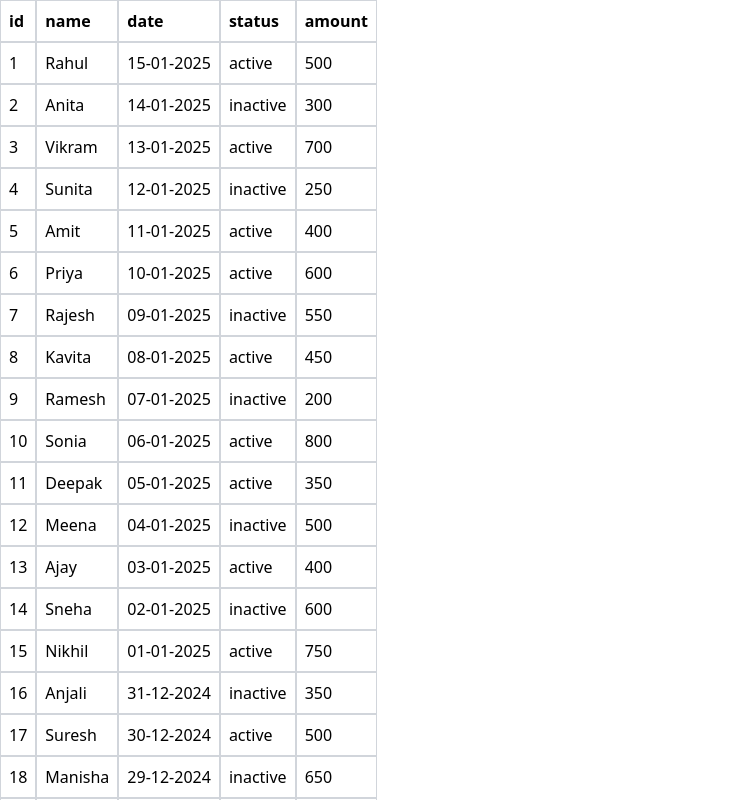
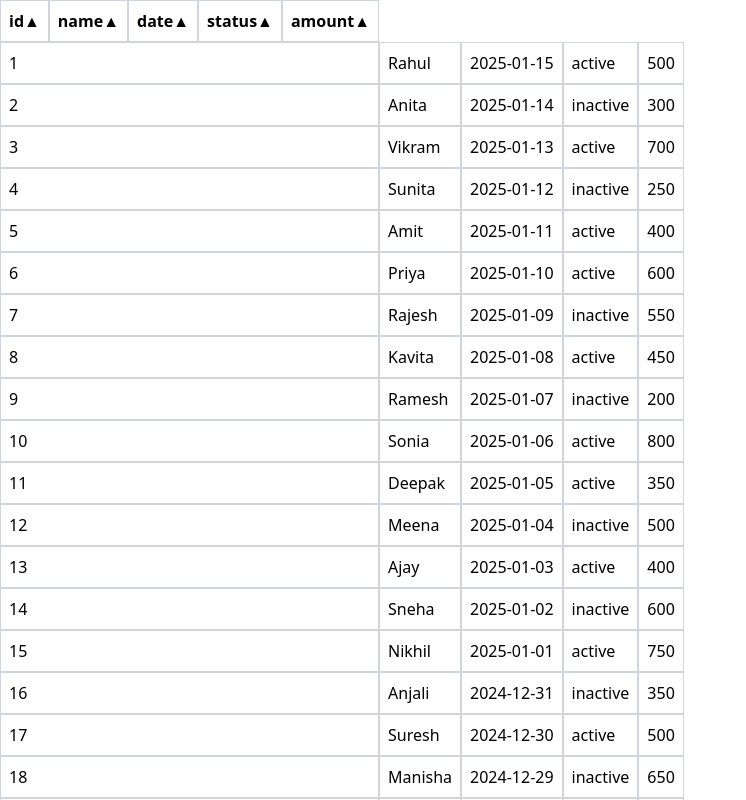
Before and after one commit to rohitbrk/look-it-up, a React (Vite) app: page / in a window 1280 px wide. Shown: the top 800 px of the page, without its empty margins (0-746 px from the left). Built offline with nearby package versions, Linux system fonts and the light colour scheme.

Commit message:
add sort functionality to all columns

```diff
--- a/src/App.jsx
+++ b/src/App.jsx
@@ -1,14 +1,51 @@
+import { useState } from "react";
 import TableData from "./components/TableData";
 import TableHeader from "./components/TableHeader";
-import data from "./data/data.json";
+import jsonData from "./data/data.json";
+
+function sortOrder(key, order = "asc") {
+  return function (a, b) {
+    let itemA = typeof a[key] === "string" ? a[key].toUpperCase() : a[key];
+    let itemB = typeof b[key] === "string" ? b[key].toUpperCase() : b[key];
+
+    if (key === "date") {
+      itemA = new Date(a[key]);
+      itemB = new Date(b[key]);
+    }
+
+    let comparisonValue = 0;
+    if (itemA > itemB) comparisonValue = 1;
+    else if (itemA < itemB) comparisonValue = -1;
+
+    return order === "desc" ? comparisonValue * -1 : comparisonValue;
+  };
+}
 
 function App() {
-  const columns = ["id", "name", "date", "status", "amount"];
+  const [columns, setColumns] = useState([
+    "id",
+    "name",
+    "date",
+    "status",
+    "amount",
+  ]);
+  const [data, setData] = useState(jsonData.sort(sortOrder("id", "asc")));
+  const [sorting, setSorting] = useState({ column: "id", order: "asc" });
+
+  const handleSort = ({ column, order }) => {
+    console.log(column, order);
+    setData((prev) => [...data].sort(sortOrder(column, order)));
+    setSorting((prev) => ({ ...sorting, column, order }));
+  };
 
   return (
     <>
       <div>
-        <TableHeader columns={columns} />
+        <TableHeader
+          columns={columns}
+          handleSort={handleSort}
+          sorting={sorting}
+        />
         <TableData columns={columns} data={data} />
       </div>
     </>
--- /dev/null
+++ b/src/components/HeaderCell.jsx
@@ -0,0 +1,25 @@
+const HeaderCell = ({ column, sorting, handleSort }) => {
+  let nextSortingOrder = "";
+  let order = true;
+  if (sorting.order === "desc") {
+    order = true;
+    nextSortingOrder = "asc";
+  }
+  if (sorting.order === "asc") {
+    order = false;
+    nextSortingOrder = "desc";
+  }
+
+  return (
+    <th
+      key={column}
+      className="border border-gray-300 text-left p-2"
+      onClick={() => handleSort({ column, order: nextSortingOrder })}
+    >
+      {column}
+      {order ? <span>▼</span> : <span>▲</span>}
+    </th>
+  );
+};
+
+export default HeaderCell;
--- a/src/components/TableHeader.jsx
+++ b/src/components/TableHeader.jsx
@@ -1,11 +1,15 @@
-const TableHeader = ({ columns }) => {
+import HeaderCell from "./HeaderCell";
+
+const TableHeader = ({ columns, handleSort, sorting }) => {
   return (
     <thead>
-      <tr>
+      <tr className="flex">
         {columns.map((column) => (
-          <th key={column} className="border border-gray-300 text-left p-2">
-            {column}
-          </th>
+          <HeaderCell
+            column={column}
+            sorting={sorting}
+            handleSort={handleSort}
+          />
         ))}
       </tr>
     </thead>
--- a/src/data/data.json
+++ b/src/data/data.json
@@ -2,357 +2,357 @@
   {
     "id": 1,
     "name": "Rahul",
-    "date": "15-01-2025",
+    "date": "2025-01-15",
     "status": "active",
     "amount": 500
   },
   {
     "id": 2,
     "name": "Anita",
-    "date": "14-01-2025",
+    "date": "2025-01-14",
     "status": "inactive",
     "amount": 300
   },
   {
     "id": 3,
     "name": "Vikram",
-    "date": "13-01-2025",
+    "date": "2025-01-13",
     "status": "active",
     "amount": 700
   },
   {
     "id": 4,
     "name": "Sunita",
-    "date": "12-01-2025",
+    "date": "2025-01-12",
     "status": "inactive",
     "amount": 250
   },
   {
     "id": 5,
     "name": "Amit",
-    "date": "11-01-2025",
+    "date": "2025-01-11",
     "status": "active",
     "amount": 400
   },
   {
     "id": 6,
     "name": "Priya",
-    "date": "10-01-2025",
+    "date": "2025-01-10",
     "status": "active",
     "amount": 600
   },
   {
     "id": 7,
     "name": "Rajesh",
-    "date": "09-01-2025",
+    "date": "2025-01-09",
     "status": "inactive",
     "amount": 550
   },
   {
     "id": 8,
     "name": "Kavita",
-    "date": "08-01-2025",
+    "date": "2025-01-08",
     "status": "active",
     "amount": 450
   },
   {
     "id": 9,
     "name": "Ramesh",
-    "date": "07-01-2025",
+    "date": "2025-01-07",
     "status": "inactive",
     "amount": 200
   },
   {
     "id": 10,
     "name": "Sonia",
-    "date": "06-01-2025",
+    "date": "2025-01-06",
     "status": "active",
     "amount": 800
   },
   {
     "id": 11,
     "name": "Deepak",
-    "date": "05-01-2025",
+    "date": "2025-01-05",
     "status": "active",
     "amount": 350
   },
   {
     "id": 12,
     "name": "Meena",
-    "date": "04-01-2025",
+    "date": "2025-01-04",
     "status": "inactive",
     "amount": 500
   },
   {
     "id": 13,
     "name": "Ajay",
-    "date": "03-01-2025",
+    "date": "2025-01-03",
     "status": "active",
     "amount": 400
   },
   {
     "id": 14,
     "name": "Sneha",
-    "date": "02-01-2025",
+    "date": "2025-01-02",
     "status": "inactive",
     "amount": 600
   },
   {
     "id": 15,
     "name": "Nikhil",
-    "date": "01-01-2025",
+    "date": "2025-01-01",
     "status": "active",
     "amount": 750
   },
   {
     "id": 16,
     "name": "Anjali",
-    "date": "31-12-2024",
+    "date": "2024-12-31",
     "status": "inactive",
     "amount": 350
   },
   {
     "id": 17,
     "name": "Suresh",
-    "date": "30-12-2024",
+    "date": "2024-12-30",
     "status": "active",
     "amount": 500
   },
   {
     "id": 18,
     "name": "Manisha",
-    "date": "29-12-2024",
+    "date": "2024-12-29",
     "status": "inactive",
     "amount": 650
   },
   {
     "id": 19,
     "name": "Gopal",
-    "date": "28-12-2024",
+    "date": "2024-12-28",
     "status": "active",
     "amount": 400
   },
   {
     "id": 20,
     "name": "Neha",
-    "date": "27-12-2024",
+    "date": "2024-12-27",
     "status": "active",
     "amount": 300
   },
   {
     "id": 21,
     "name": "Arjun",
-    "date": "26-12-2024",
+    "date": "2024-12-26",
     "status": "inactive",
     "amount": 700
   },
   {
     "id": 22,
     "name": "Pooja",
-    "date": "25-12-2024",
+    "date": "2024-12-25",
     "status": "active",
     "amount": 450
   },
   {
     "id": 23,
     "name": "Vikas",
-    "date": "24-12-2024",
+    "date": "2024-12-24",
     "status": "inactive",
     "amount": 350
   },
   {
     "id": 24,
     "name": "Kiran",
-    "date": "23-12-2024",
+    "date": "2024-12-23",
     "status": "active",
     "amount": 800
   },
   {
     "id": 25,
     "name": "Sanjay",
-    "date": "22-12-2024",
+    "date": "2024-12-22",
     "status": "inactive",
     "amount": 200
   },
   {
     "id": 26,
     "name": "Asha",
-    "date": "21-12-2024",
+    "date": "2024-12-21",
     "status": "active",
     "amount": 600
   },
   {
     "id": 27,
     "name": "Mohan",
-    "date": "20-12-2024",
+    "date": "2024-12-20",
     "status": "inactive",
     "amount": 500
   },
   {
     "id": 28,
     "name": "Rita",
-    "date": "19-12-2024",
+    "date": "2024-12-19",
     "status": "active",
     "amount": 300
   },
   {
     "id": 29,
     "name": "Tarun",
-    "date": "18-12-2024",
+    "date": "2024-12-18",
     "status": "inactive",
     "amount": 550
   },
   {
     "id": 30,
     "name": "Shreya",
-    "date": "17-12-2024",
+    "date": "2024-12-17",
     "status": "active",
     "amount": 400
   },
   {
     "id": 31,
     "name": "Kartik",
-    "date": "16-12-2024",
+    "date": "2024-12-16",
     "status": "inactive",
     "amount": 350
   },
   {
     "id": 32,
     "name": "Aarav",
-    "date": "15-12-2024",
+    "date": "2024-12-15",
     "status": "active",
     "amount": 700
   },
   {
     "id": 33,
     "name": "Isha",
-    "date": "14-12-2024",
+    "date": "2024-12-14",
     "status": "inactive",
     "amount": 250
   },
   {
     "id": 34,
     "name": "Vivek",
-    "date": "13-12-2024",
+    "date": "2024-12-13",
     "status": "active",
     "amount": 400
   },
   {
     "id": 35,
     "name": "Nisha",
-    "date": "12-12-2024",
+    "date": "2024-12-12",
     "status": "active",
     "amount": 300
   },
   {
     "id": 36,
     "name": "Rohit",
-    "date": "11-12-2024",
+    "date": "2024-12-11",
     "status": "inactive",
     "amount": 650
   },
   {
     "id": 37,
     "name": "Geeta",
-    "date": "10-12-2024",
+    "date": "2024-12-10",
     "status": "active",
     "amount": 450
   },
   {
     "id": 38,
     "name": "Harsh",
-    "date": "09-12-2024",
+    "date": "2024-12-09",
     "status": "inactive",
     "amount": 200
   },
   {
     "id": 39,
     "name": "Poonam",
-    "date": "08-12-2024",
+    "date": "2024-12-08",
     "status": "active",
     "amount": 800
   },
   {
     "id": 40,
     "name": "Ravi",
-    "date": "07-12-2024",
+    "date": "2024-12-07",
     "status": "inactive",
     "amount": 400
   },
   {
     "id": 41,
     "name": "Tina",
-    "date": "06-12-2024",
+    "date": "2024-12-06",
     "status": "active",
     "amount": 500
   },
   {
     "id": 42,
     "name": "Dhruv",
-    "date": "05-12-2024",
+    "date": "2024-12-05",
     "status": "inactive",
     "amount": 700
   },
   {
     "id": 43,
     "name": "Megha",
-    "date": "04-12-2024",
+    "date": "2024-12-04",
     "status": "active",
     "amount": 600
   },
   {
     "id": 44,
     "name": "Kabir",
-    "date": "03-12-2024",
+    "date": "2024-12-03",
     "status": "inactive",
     "amount": 300
   },
   {
     "id": 45,
     "name": "Simran",
-    "date": "02-12-2024",
+    "date": "2024-12-02",
     "status": "active",
     "amount": 500
   },
   {
     "id": 46,
     "name": "Arpita",
-    "date": "01-12-2024",
+    "date": "2024-12-01",
     "status": "inactive",
     "amount": 450
   },
   {
     "id": 47,
     "name": "Manoj",
-    "date": "30-11-2024",
+    "date": "2024-11-30",
     "status": "active",
     "amount": 650
   },
   {
     "id": 48,
     "name": "Ruchi",
-    "date": "29-11-2024",
+    "date": "2024-11-29",
     "status": "inactive",
     "amount": 550
   },
   {
     "id": 49,
     "name": "Parth",
-    "date": "28-11-2024",
+    "date": "2024-11-28",
     "status": "active",
     "amount": 700
   },
   {
     "id": 50,
     "name": "Swati",
-    "date": "27-11-2024",
+    "date": "2024-11-27",
     "status": "inactive",
     "amount": 400
   },
   {
     "id": 51,
     "name": "Aditya",
-    "date": "26-11-2024",
+    "date": "2024-11-26",
     "status": "active",
     "amount": 300
   }
```
